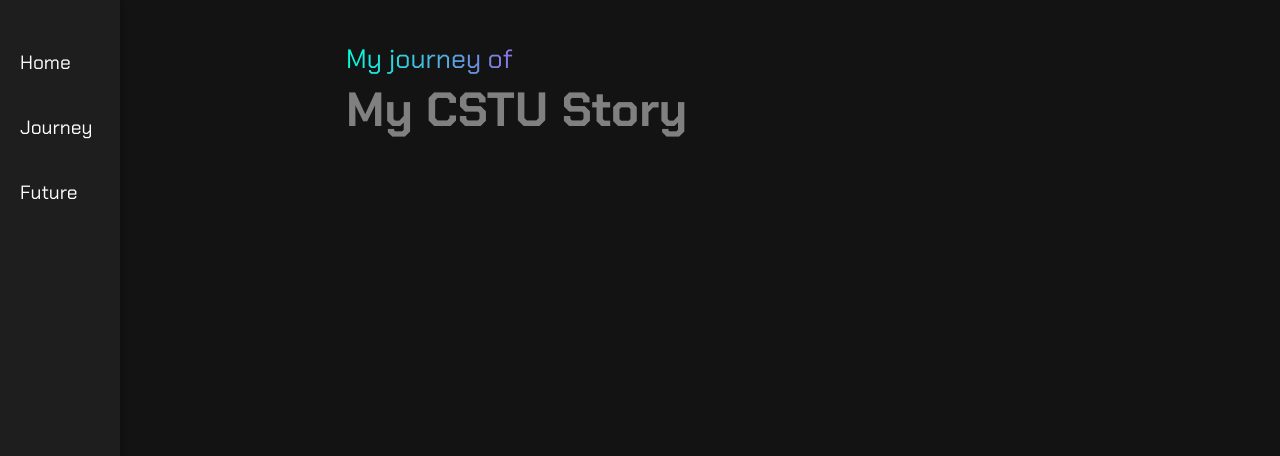
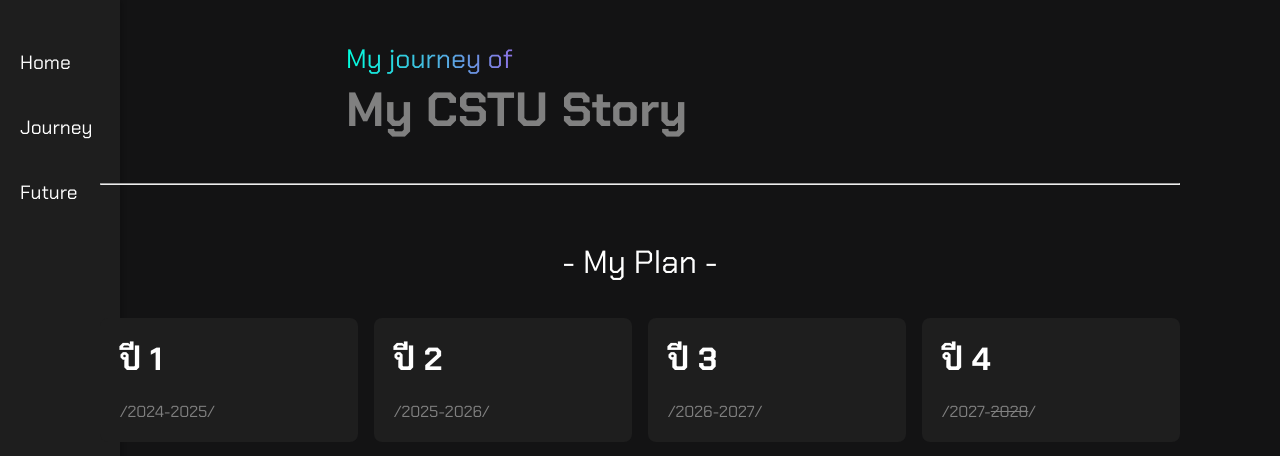
Before and after one commit to SaltedYogurt/6709616640_MYCSTUStory, a plain HTML site: page myjourney.html in a window 1280 px wide. Drawn offline with Linux system fonts and the light colour scheme.

Commit message:
Create Timeline Box

```diff
--- a/myjourney.html
+++ b/myjourney.html
@@ -22,5 +22,42 @@
             </div>
         </div>
     </header>
+    <div class="container">
+        <hr>
+        <br>
+        <span class="mystory">- My Plan -</span>
+        <div>
+        <div class="content-boxs">
+           <div class="box2">
+               <p>
+                   <h1><strong>ปี 1</strong></h1><br>
+                   <p class="box-section">/2024-2025/</p>
+               </p>
+               <div class="small-image"></div>
+           </div>
+           <div class="box2">
+               <p>
+                   <h1><strong>ปี 2</strong></h1><br>
+                   <p class="box-section">/2025-2026/</p>
+               </p>
+               <div class="small-image"></div>
+           </div>
+           <div class="box2">
+               <p>
+                   <h1><strong>ปี 3</strong></h1><br>
+                   <p class="box-section">/2026-2027/</p>
+               </p>
+               <div class="small-image"></div>
+           </div>
+           <div class="box2">
+               <p>
+                <h1><strong>ปี 4</strong></h1><br>
+                   <p class="box-section">/2027-<s>2028</s>/</p>
+               </p>
+               <div class="small-image"></div>
+           </div>
+       </div>
+    </div>
+    </div>
 </body>
 </html>
--- a/mystyle.css
+++ b/mystyle.css
@@ -226,6 +226,18 @@ header {
     padding: 0;
 }
 
+.box2 {
+    background-color: #1e1e1e;
+    color: #ffffff;
+    border-radius: 8px;
+    padding: 20px;
+    width: 260px;
+    height: 100%;
+    display: flex;
+    flex-direction: column;
+    justify-content: space-between;
+}
+
 /** End of myjourney.html part**/
 
 /** Begin of myfuture.html part**/
```
Also changed, not shown: myfuture.html (+3 -0 lines).
